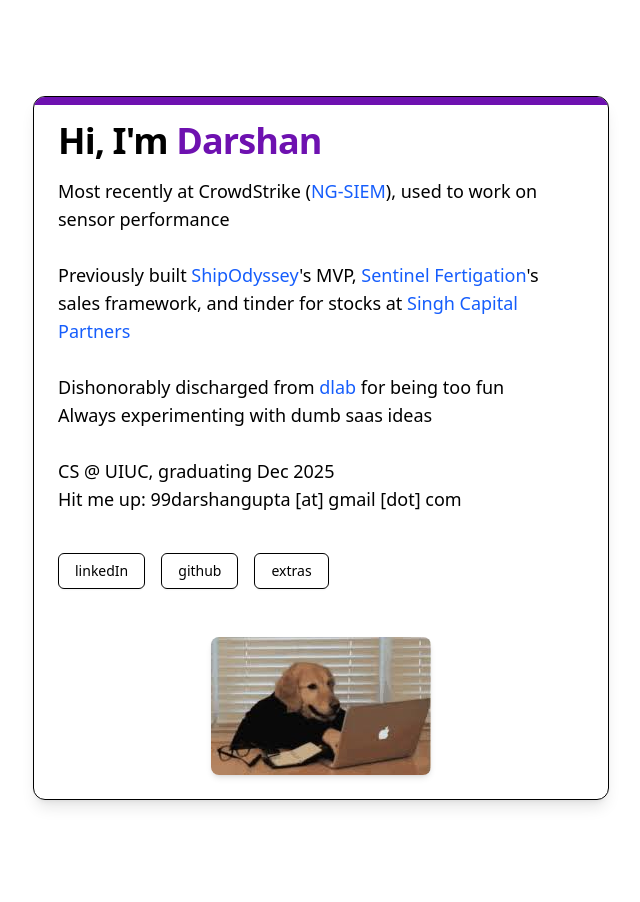
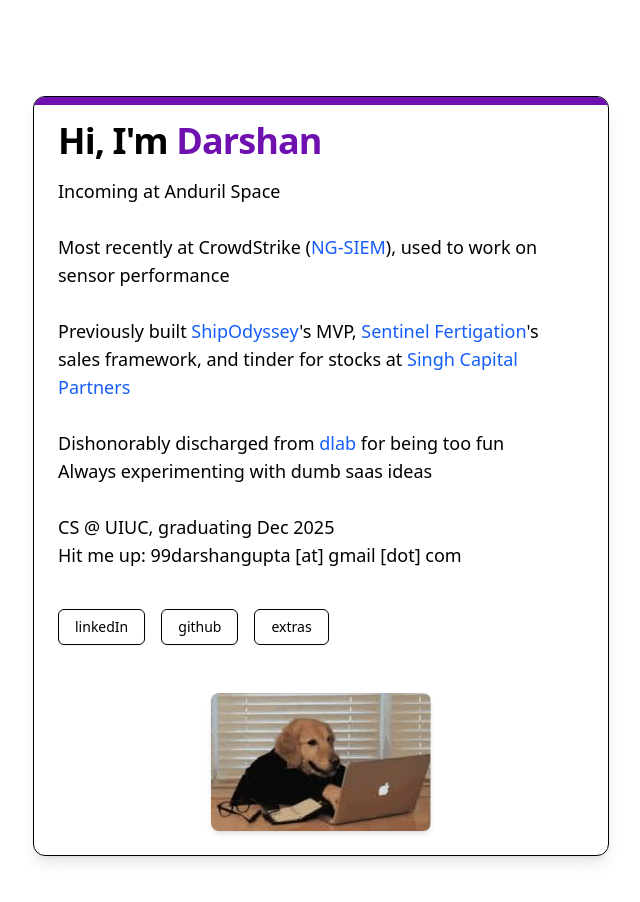
Before and after one commit to darshangupta/shadcnpersonalwebsite, a Next.js app: page / in a window 1280 px wide. Shown: the top 902 px of the page, without its empty margins (319-959 px from the left). Built offline with nearby package versions, Linux system fonts and the light colour scheme.

Commit message:
Update page.tsx

```diff
--- a/src/app/page.tsx
+++ b/src/app/page.tsx
@@ -18,6 +18,9 @@ export default function Home() {
               Hi, I&apos;m <span className="text-purple-800">Darshan</span>
             </h1>
             <p className="text-lg text-muted-foreground">
+              Incoming at Anduril Space
+              <br />
+              <br />
               Most recently at CrowdStrike (<a href="https://www.crowdstrike.com/en-us/platform/next-gen-siem/" className="text-blue-600 hover:underline">NG-SIEM</a>), used to work on sensor performance
               <br />
               <br />
```
